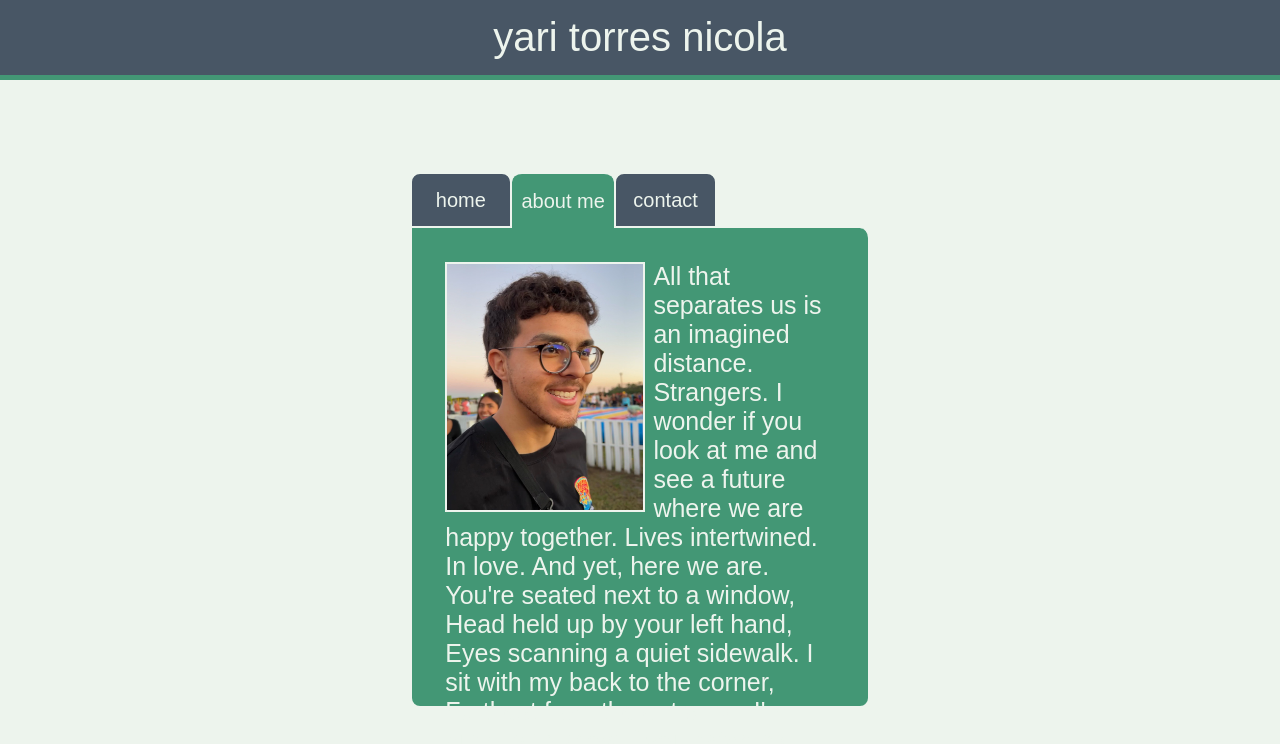
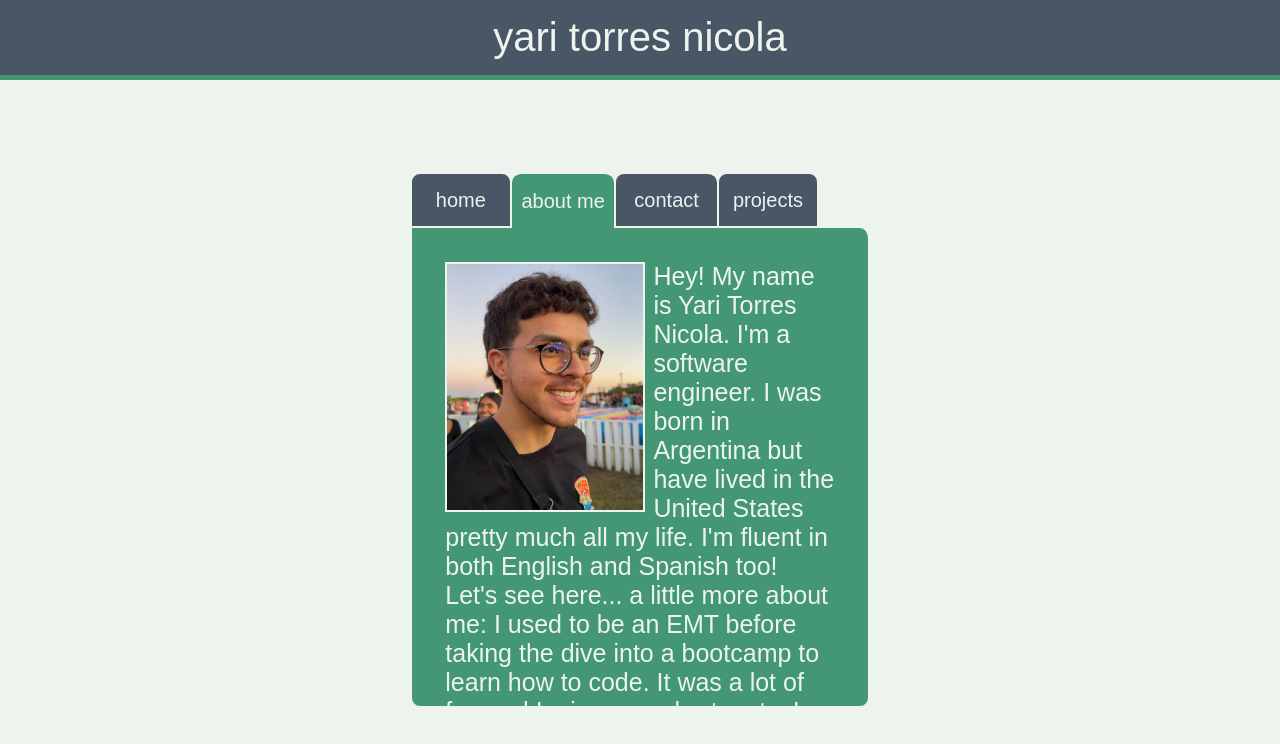
Before and after one commit to yaritorres/portfolio, a Next.js app: page / in a window 1280 px wide. Both pictures are taken after a click on the element "about me". Shown: the top 744 px of the page. Built offline with nearby package versions, Linux system fonts and the light colour scheme.

Commit message:
moved tab bodies to spearate files and organized in folder. created new Projects tab and body to include projects I've done in the past. Will update with clickable links/pictures that open to modals which show short animation of project or describe project in greater detail

```diff
--- /dev/null
+++ b/app/components/Tab Bodies/About.tsx
@@ -0,0 +1,45 @@
+import styles from '../../styles/tabMatrix.module.css'
+import { motion } from 'framer-motion';
+
+export default function AboutBody({ activeTab, animateBodyText }) {
+  const aboutBodyStyles = {
+    display: activeTab === 'about' ? 'block' : 'none',
+  }
+  return (
+    <div className={`${styles.aboutBody} ${styles.tabBody}`} style={aboutBodyStyles}>
+      <motion.img
+        animate={ activeTab === 'about' ? 'fadeIn' : 'fadeOut'}
+        variants={animateBodyText}
+        transition={{ duration: 0.2 }}
+        src='../yari.jpeg'
+        height={250}
+        width={200}
+        className={styles.aboutImage}
+      />
+      <motion.p
+        animate={ activeTab === 'about' ? 'fadeIn' : 'fadeOut'}
+        variants={animateBodyText}
+        transition={{ duration: 0.2 }}
+        className={styles.bodyText}
+      >
+        Hey! My name is Yari Torres Nicola.
+
+        I&apos;m a software engineer.
+
+        I was born in Argentina but have lived in the United States pretty much all my life.
+        I&apos;m fluent in both English and Spanish too!
+
+        Let&apos;s see here... a little more about me:
+
+        I used to be an EMT before taking the dive into a bootcamp to learn how to code.
+        It was a lot of fun and I miss my cohort mates! They were really awesome.
+
+        I have lots of hobbies, like playing video games, drawing, playing the guitar, and soccer!
+
+        Currently I reside in Florida, but I&apos;d definitely like to move out and see more of the country!
+
+        If you have any more questions about me, feel free to contact me via email or LinkedIn!
+      </motion.p>
+    </div>
+  )
+}
--- /dev/null
+++ b/app/components/Tab Bodies/Contact.tsx
@@ -0,0 +1,64 @@
+import styles from '../../styles/tabMatrix.module.css'
+import { motion } from 'framer-motion';
+
+export default function ContactBody({ activeTab, animateBodyText }) {
+  const contactBodyStyles = {
+    display: activeTab === 'contact' ? 'flex' : 'none',
+  }
+  return (
+    <div className={`${styles.contactBody} ${styles.tabBody}`} style={contactBodyStyles}>
+    <p className={`${styles.bodyText} ${styles.contactBodyText}`}>
+      <motion.p
+        animate={ activeTab === 'contact' ? 'fadeIn' : 'fadeOut'}
+        variants={animateBodyText}
+        transition={{ duration: 0.2 }}
+        className={styles.contactText}
+      >
+        currently seeking a new opportunity!
+      </motion.p>
+      <motion.p
+        animate={ activeTab === 'contact' ? 'fadeIn' : 'fadeOut'}
+        variants={animateBodyText}
+        transition={{ duration: 0.2 }}
+        className={styles.contactText}
+      >
+        click any of the logos below to see my work or send me a message.
+      </motion.p>
+    </p>
+    <div className={styles.logosContainer}>
+      <a href='https://linkedin.com/in/yaritorresnicola' target='_blank' rel='noreferrer'>
+        <motion.img
+          animate={ activeTab === 'contact' ? 'fadeIn' : 'fadeOut'}
+          variants={animateBodyText}
+          transition={{ duration: 0.2 }}
+          src='../linkedin-logo.png'
+          alt='LinkedIn Logo'
+          height={110}
+          width={110}
+        />
+      </a>
+      <a href='https://github.com/yaritorres' target='_blank' rel='noreferrer' style={{margin: '0px 20px 0px 20px'}}>
+        <motion.img
+          animate={ activeTab === 'contact' ? 'fadeIn' : 'fadeOut'}
+          variants={animateBodyText}
+          transition={{ duration: 0.2 }}
+          src='../github logo.png'
+          alt='Github Logo'
+          height={110}
+          width={110}
+        />
+      </a>
+      <a href='mailto:ybtorres9@gmail.com?subject=Awesome New Opportunity'>
+        <motion.img
+          animate={ activeTab === 'contact' ? 'fadeIn' : 'fadeOut'}
+          variants={animateBodyText}
+          transition={{ duration: 0.2 }}
+          src='../gmail-icon.png'
+          alt='Gmail Logo'
+          height={115}
+          width={115} />
+      </a>
+    </div>
+  </div>
+  )
+}
--- /dev/null
+++ b/app/components/Tab Bodies/Home.tsx
@@ -0,0 +1,36 @@
+import styles from '../../styles/tabMatrix.module.css'
+import { motion } from 'framer-motion';
+
+export default function HomeBody({ activeTab, animateBodyText }) {
+  const homeBodyStyles = {
+    display: activeTab === 'home' ? 'flex' : 'none',
+  }
+  return (
+    <div className={`${styles.homeBody} ${styles.tabBody}`} style={homeBodyStyles}>
+      <div className={styles.bodyText}>
+        <motion.p
+          animate={ activeTab === 'home' ? 'fadeIn' : 'fadeOut'}
+          variants={animateBodyText}
+          transition={{ duration: 0.2 }}
+          className={styles.homeTextWithMargin}
+        >
+          Welcome to my portfolio. It&apos;s a simple page meant to be an intro to me and what I do.
+        </motion.p>
+        <motion.p
+          animate={ activeTab === 'home' ? 'fadeIn' : 'fadeOut'}
+          variants={animateBodyText}
+          transition={{ duration: 0.2 }}
+          className={styles.homeTextWithMargin}>
+          If you want to learn more about me as a person, click the ABOUT tab.
+        </motion.p>
+        <motion.p
+          animate={ activeTab === 'home' ? 'fadeIn' : 'fadeOut'}
+          variants={animateBodyText}
+          transition={{ duration: 0.2 }}
+          className={styles.homeText}>
+          Feel free to reach out to me through the CONTACT tab.
+        </motion.p>
+      </div>
+    </div>
+  )
+}
--- /dev/null
+++ b/app/components/Tab Bodies/Projects.tsx
@@ -0,0 +1,15 @@
+import styles from '../../styles/tabMatrix.module.css'
+import { motion } from 'framer-motion';
+
+export default function ProjectsBody({ activeTab, animateBodyText }) {
+  const projectsBodyStyles = {
+    display: activeTab === 'projects' ? 'flex' : 'none',
+  }
+  return (
+    <div className={`${styles.projectsBody} ${styles.tabBody}`} style={projectsBodyStyles}>
+      <div className={styles.bodyText}>
+
+      </div>
+    </div>
+  )
+}
--- a/app/components/TabMatrix.tsx
+++ b/app/components/TabMatrix.tsx
@@ -3,26 +3,25 @@
 import styles from '../styles/tabMatrix.module.css';
 import { useState } from 'react';
 import { motion } from 'framer-motion';
+import ContactBody from './Tab Bodies/Contact';
+import AboutBody from './Tab Bodies/About';
+import HomeBody from './Tab Bodies/Home';
+import ProjectsBody from './Tab Bodies/Projects';
+import { act } from 'react-dom/test-utils';
 
 export default function TabMatrix() {
   const [activeTab, setActiveTab] = useState('home');
-  const homeBodyStyles = {
-    display: activeTab === 'home' ? 'flex' : 'none',
-  }
   const homeHeaderStyles = {
     borderBottom: activeTab === 'home' ? 'none' : 'black solid 2px',
-  }
-  const aboutBodyStyles = {
-    display: activeTab === 'about' ? 'block' : 'none',
   }
   const aboutHeaderStyles = {
     borderBottom: activeTab === 'about' ? 'none' : 'black solid 2px',
   }
-  const contactBodyStyles = {
-    display: activeTab === 'contact' ? 'flex' : 'none',
-  }
   const contactHeaderStyles = {
     borderBottom: activeTab === 'contact' ? 'none' : 'black solid 2px',
+  }
+  const projectsHeaderStyles = {
+    borderBottom: activeTab === 'projects' ? 'none' : 'black solid 2px',
   }
 
   const animateBodyText = {
@@ -69,135 +68,24 @@ export default function TabMatrix() {
         >
           <span>contact</span>
         </motion.div>
+        <motion.div
+          animate={ activeTab === 'projects' ? 'fadeColorIn' : 'fadeColorOut' }
+          variants={animateTabHeader}
+          transition={{ duration: 0.2 }}
+          className={`${styles.projectsHeader} ${styles.tabHeader}`}
+          onClick={() => setActiveTab('projects')}
+          style={projectsHeaderStyles}
+        >
+          <span>projects</span>
+        </motion.div>
       </div>
 
       { /* TAB BODIES */ }
-      <div className={`${styles.homeBody} ${styles.tabBody}`} style={homeBodyStyles}>
-        <div className={styles.bodyText}>
-          <motion.p
-            animate={ activeTab === 'home' ? 'fadeIn' : 'fadeOut'}
-            variants={animateBodyText}
-            transition={{ duration: 0.2 }}
-            className={styles.homeTextWithMargin}
-          >
-            Welcome to my portfolio. It&apos;s a simple page meant to be an intro to me and what I do.
-          </motion.p>
-          <motion.p
-            animate={ activeTab === 'home' ? 'fadeIn' : 'fadeOut'}
-            variants={animateBodyText}
-            transition={{ duration: 0.2 }}
-            className={styles.homeTextWithMargin}>
-            If you want to learn more about me as a person, click the ABOUT tab.
-          </motion.p>
-          <motion.p
-            animate={ activeTab === 'home' ? 'fadeIn' : 'fadeOut'}
-            variants={animateBodyText}
-            transition={{ duration: 0.2 }}
-            className={styles.homeText}>
-            Feel free to reach out to me through the CONTACT tab.
-          </motion.p>
-        </div>
-      </div>
-      <div className={`${styles.aboutBody} ${styles.tabBody}`} style={aboutBodyStyles}>
-        <motion.img
-          animate={ activeTab === 'about' ? 'fadeIn' : 'fadeOut'}
-          variants={animateBodyText}
-          transition={{ duration: 0.2 }}
-          src='../yari.jpeg'
-          height={250}
-          width={200}
-          className={styles.aboutImage}
-        />
-        <motion.p
-          animate={ activeTab === 'about' ? 'fadeIn' : 'fadeOut'}
-          variants={animateBodyText}
-          transition={{ duration: 0.2 }}
-          className={styles.bodyText}
-        >
-          All that separates us is an imagined distance.
 
-          Strangers.
-
-          I wonder if you look at me and see a future where we are happy together.
-
-          Lives intertwined. In love.
-
-          And yet, here we are.
-          You&apos;re seated next to a window,
-          Head held up by your left hand,
-          Eyes scanning a quiet sidewalk.
-
-          I sit with my back to the corner,
-          Furthest from the entrance.
-
-          I&apos;m curious to know if you catch me stealing glances at you.
-          If you steal glances at me.
-          If you think of me at all.
-
-          We could be perfect together, you know.
-          We could know each other better than anyone.
-
-          Share everything.
-          Live and die together.
-
-          I know I&apos;m being foolish, so,
-          I leave our life behind when I get up.
-        </motion.p>
-      </div>
-      <div className={`${styles.contactBody} ${styles.tabBody}`} style={contactBodyStyles}>
-        <p className={`${styles.bodyText} ${styles.contactBodyText}`}>
-          <motion.p
-            animate={ activeTab === 'contact' ? 'fadeIn' : 'fadeOut'}
-            variants={animateBodyText}
-            transition={{ duration: 0.2 }}
-            className={styles.contactText}
-          >
-            currently seeking a new opportunity!
-          </motion.p>
-          <motion.p
-            animate={ activeTab === 'contact' ? 'fadeIn' : 'fadeOut'}
-            variants={animateBodyText}
-            transition={{ duration: 0.2 }}
-            className={styles.contactText}
-          >
-            click any of the logos below to see my work or send me a message.
-          </motion.p>
-        </p>
-        <div className={styles.logosContainer}>
-          <a href='https://linkedin.com/in/yaritorresnicola' target='_blank' rel='noreferrer'>
-            <motion.img
-              animate={ activeTab === 'contact' ? 'fadeIn' : 'fadeOut'}
-              variants={animateBodyText}
-              transition={{ duration: 0.2 }}
-              src='../linkedin-logo.png'
-              alt='LinkedIn Logo'
-              height={110}
-              width={110}
-            />
-          </a>
-          <a href='https://github.com/yaritorres' target='_blank' rel='noreferrer' style={{margin: '0px 20px 0px 20px'}}>
-            <motion.img
-              animate={ activeTab === 'contact' ? 'fadeIn' : 'fadeOut'}
-              variants={animateBodyText}
-              transition={{ duration: 0.2 }}
-              src='../github logo.png'
-              alt='Github Logo'
-              height={110}
-              width={110}
-            />
-          </a>
-          <a href='mailto:ybtorres9@gmail.com?subject=Awesome New Opportunity'>
-            <motion.img
-              animate={ activeTab === 'contact' ? 'fadeIn' : 'fadeOut'}
-              variants={animateBodyText}
-              transition={{ duration: 0.2 }}
-              src='../gmail-icon.png'
-              alt='Gmail Logo'
-              height={110}
-              width={110} />
-          </a>
-        </div>
-      </div>
+      <HomeBody activeTab={activeTab} animateBodyText={animateBodyText} />
+      <AboutBody activeTab={activeTab} animateBodyText={animateBodyText} />
+      <ContactBody activeTab={activeTab} animateBodyText={animateBodyText} />
+      <ProjectsBody activeTab={activeTab} animateBodyText={animateBodyText} />
     </div>
   )
 }
--- a/app/styles/tabMatrix.module.css
+++ b/app/styles/tabMatrix.module.css
@@ -16,6 +16,7 @@
 .tabHeader {
   border: #EDF4ED solid 2px;
   border-bottom: none;
+  border-radius: 10px 10px 0px 0px;
   color: #EDF4ED;
   height: 7vh;
   width: 8vw;
@@ -28,10 +29,6 @@
 
 .tabHeader:hover {
   cursor: pointer;
-}
-
-.homeHeader {
-  border-radius: 10px 10px 0px 0px;
 }
 
 .homeBody {
@@ -49,7 +46,6 @@
 .aboutHeader {
   border-left: transparent;
   border-right: transparent;
-  border-radius: 10px 10px 0px 0px;
 }
 
 .aboutImage {
@@ -59,7 +55,7 @@
 }
 
 .contactHeader {
-  border-radius: 10px 10px 0px 0px;
+  border-right: transparent;
 }
 
 .contactBody {
```
